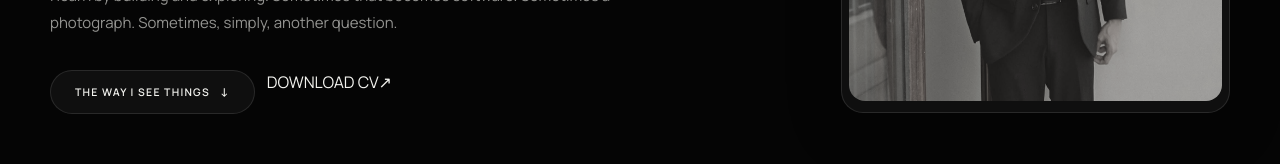
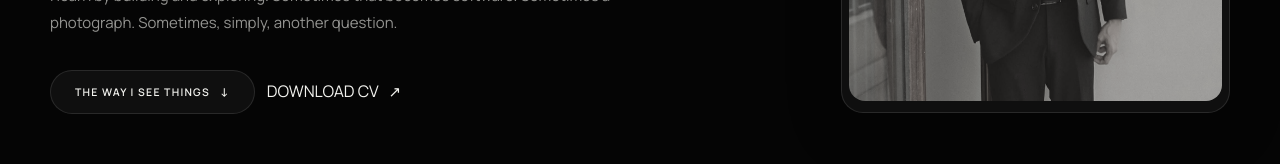
Before and after one commit to shahriarbappy60-ship-it/personal-universe, a React (Vite) app: page /self in a window 1280 px wide. Shown: the part 770-934 px from the top of the page. Built offline with nearby package versions, Linux system fonts and the light colour scheme.

Commit message:
Refine Self CV action layout

```diff
--- a/src/styles/self-page.css
+++ b/src/styles/self-page.css
@@ -64,3 +64,16 @@ html[data-theme="light"] .self-page-v2 .self-v2-photo-card{box-shadow:var(--shad
  .self-page-v2 .self-v2-portrait-caption{padding:15px 12px 8px}
  .self-page-v2 .self-v2-link:hover{padding-left:0}
 }
+
+/* SELF — CV ACTION REFINEMENT */
+.self-page-v2 .self-v2-actions{align-items:center}
+.self-page-v2 .self-v2-cv-download{
+  display:inline-flex;align-items:center;justify-content:center;gap:10px;
+  text-decoration:none;white-space:nowrap;
+}
+.self-page-v2 .self-v2-cv-download .btn-icon{font-size:15px;line-height:1;transition:transform .25s var(--ease)}
+.self-page-v2 .self-v2-cv-download:hover .btn-icon{transform:translate(2px,-2px)}
+.self-page-v2 .self-v2-footer-grid{grid-template-columns:1fr}
+@media(max-width:560px){
+ .self-page-v2 .self-v2-cv-download{width:100%}
+}
```
